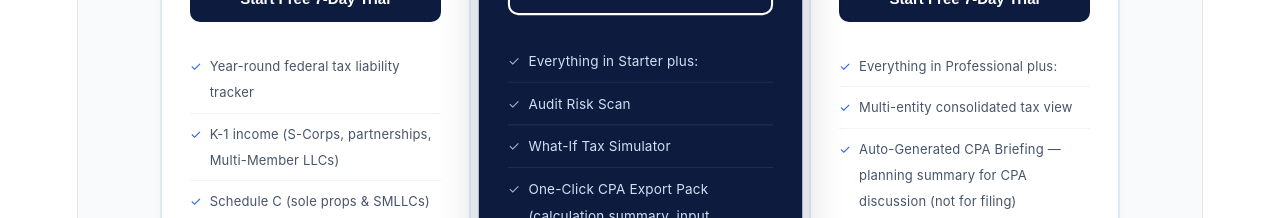
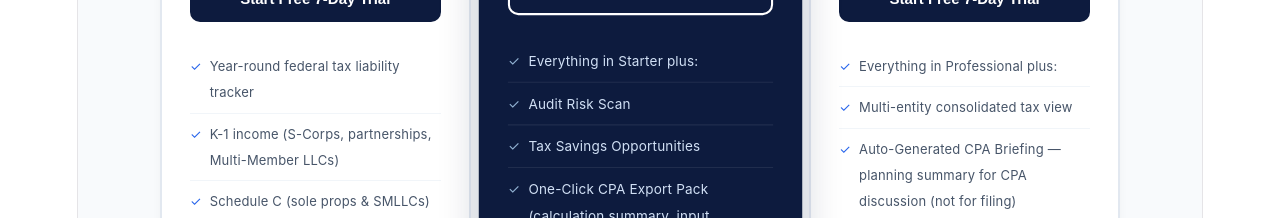
Before and after one commit to natashaverela-speckm/TaxStat360, a React (Vite) app: page / in a window 1280 px wide. Shown: the part 4360-4578 px from the top of the page. Built offline with nearby package versions, Linux system fonts and the light colour scheme; no server answers.

Commit message:
Rename FEATURE_WHATIF_SIMULATOR to Tax Savings Opportunities

```diff
--- a/src/constants.js
+++ b/src/constants.js
@@ -88,13 +88,11 @@ export const STEP3_LABEL = 'AI Analysis & Reporting'
 // "Tax Optimization"; tab desc said "What-If Tax Simulator"
 //   → canonical: FEATURE_WHATIF_SIMULATOR (used in tab label AND pricing copy)
 export const FEATURE_AUDIT_RISK_SCAN   = 'Audit Risk Scan'
-export const FEATURE_WHATIF_SIMULATOR  = 'What-If Tax Simulator'
+export const FEATURE_WHATIF_SIMULATOR  = 'Tax Savings Opportunities'
 export const FEATURE_IRS_SCHEDULE_MAP  = 'IRS Schedule Map'
 export const FEATURE_CPA_EXPORT_PACK   = 'CPA Export Pack'
-
-// ─── FINANCIAL LINE LABELS — single source of truth (audit Categories B/C/D/F) ─
-// Same rationale as STEP3_LABEL above: these P&L / summary labels were inline
-// literals in CalculateTaxInner, AIAnalysis, Dashboard, and TaxReturn and drifted
+// ─── FINANCIAL LINE LABELS — single source of truth (audit Categories B/C/D/F) —
+// Same rationale as STEP3_LABEL above: these P&L / summary labels were inline// literals in CalculateTaxInner, AIAnalysis, Dashboard, and TaxReturn and drifted
 // across screens ("Gross Revenue" vs "Gross Receipts", "Officer Salary" vs "Officer
 // Compensation", "Net Profit" vs "Net Business Income", the federal-tax headline).
 // Centralizing them here makes the same concept read the same everywhere and makes a
```
